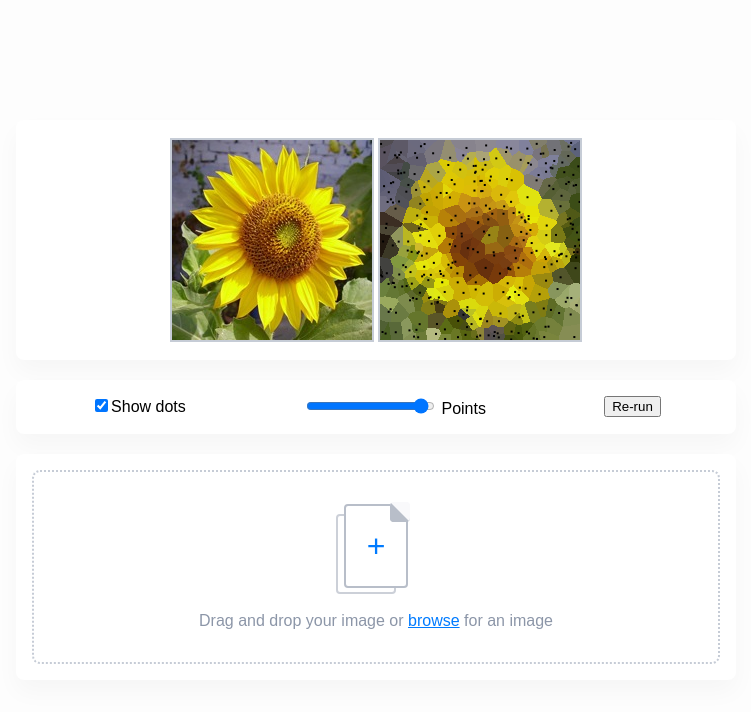
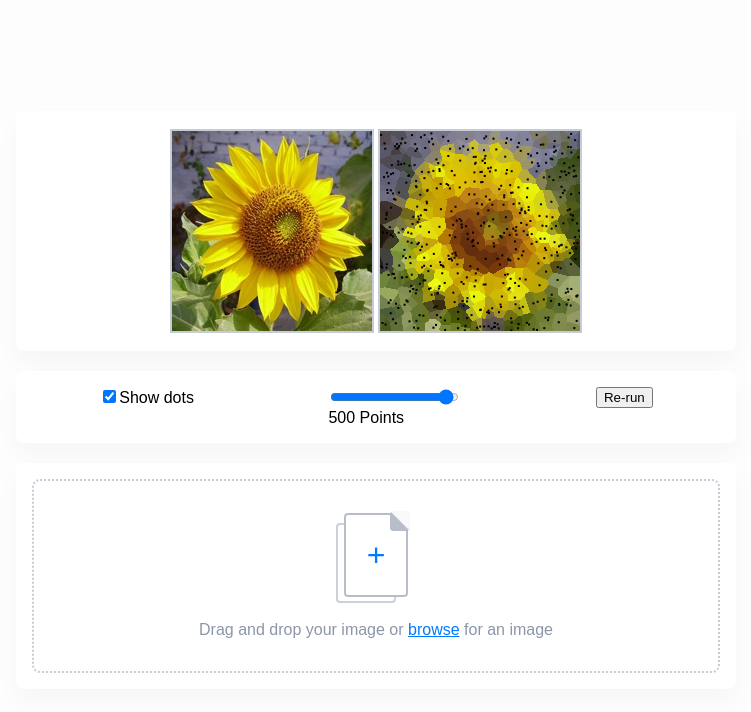
Before and after one commit to KonradLinkowski/Voronoi, a plain HTML site: page index.html in a window 1280 px wide. Shown: the whole page, without its empty margins (264-1015 px from the left). Drawn offline with Linux system fonts and the light colour scheme.

Commit message:
amend pr

```diff
--- a/assets/js/voronoi.js
+++ b/assets/js/voronoi.js
@@ -17,6 +17,8 @@ const numPointsSlider = document.getElementById("numPointsSlider");
 const rerunBtn = document.getElementById("rerunBtn");
 
 voronoi();
+updatePoints();
+
 
 ["dragenter", "dragover", "dragleave", "drop"].forEach((eventName) => {
   dropArea.addEventListener(eventName, preventDefaults, false);
@@ -32,11 +34,16 @@ voronoi();
 dropArea.addEventListener("drop", handleDrop, false);
 dropArea.addEventListener("input", handleChange, false);
 
-numPointsSlider.oninput = function () {
-  pointsToUse = 10000 - this.value || 1;
-};
+numPointsSlider.addEventListener("input", (e) => {
+  pointsToUse = 10000 - e.target.value || 1;
+
+  updatePoints();
+});
 rerunBtn.addEventListener("click", voronoi);
 
+function updatePoints(){
+  document.getElementById("pointsChosen").innerHTML = pointsToUse;
+}
 function preventDefaults(e) {
   e.preventDefault();
   e.stopPropagation();
@@ -82,7 +89,7 @@ function handleFiles(file) {
 
 function voronoi() {
   const { width, height } = mainImageData;
-  const points = Array((mainImageData.data.length / pointsToUse) | 0)
+  const points = Array((pointsToUse) | 0)
     .fill(0)
     .map((_, i) => ({
       index: i,
@@ -123,12 +130,12 @@ function voronoi() {
   });
 
   ctx.putImageData(imageData, 0, 0);
-  points.forEach((point) => {
-    if (showDotsCheckbox?.checked) {
+  if (showDotsCheckbox?.checked) {
+    points.forEach((point) => {
       ctx.fillStyle = "black";
       ctx.fillRect(point.x, point.y, 2, 2);
-    }
-  });
+    });
+  }
 
   function average(pixels) {
     let sum = [0, 0, 0];
--- a/index.html
+++ b/index.html
@@ -38,7 +38,8 @@
               value="9500"
               id="numPointsSlider"
             />
-            Points</label
+            <br />
+            <span id="pointsChosen"></span> Points</label
           >
         </div>
 
```
